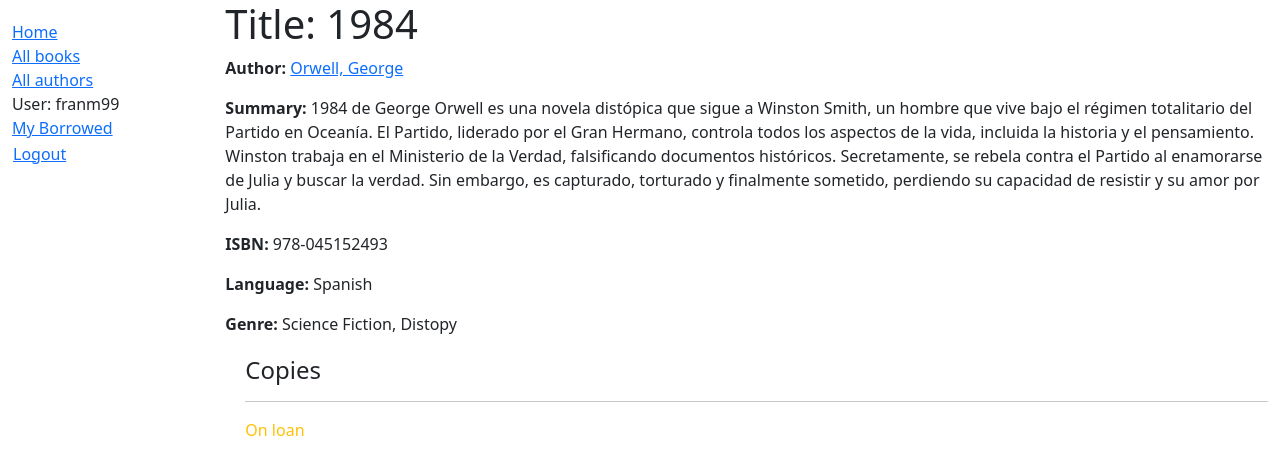
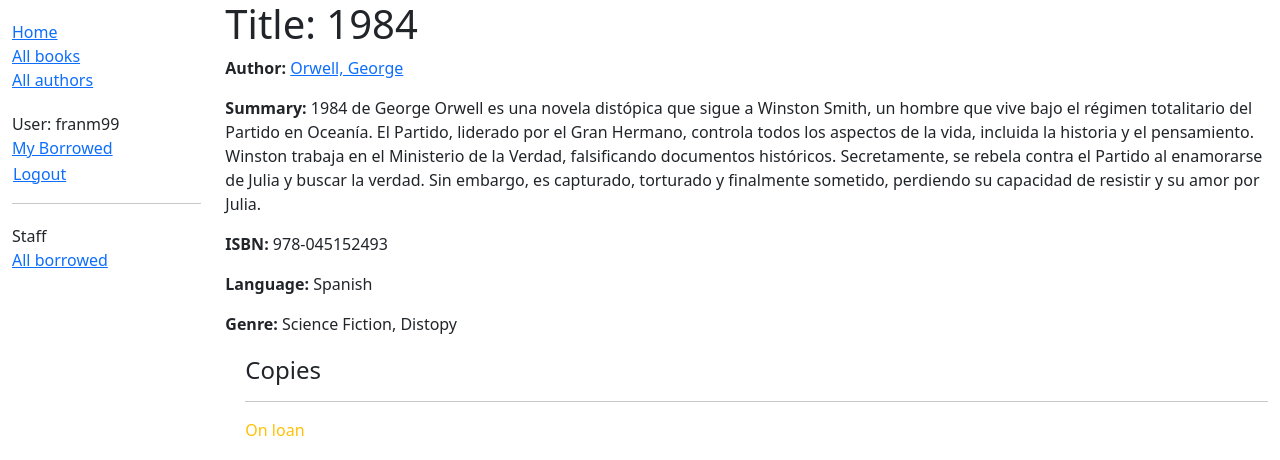
Before and after one commit to Franm99/LocalLibrary, a Django app: page /catalog/book/3 in a window 1280 px wide. Shown: the top 460 px of the page. Run offline with Django 4.2, Linux system fonts and the light colour scheme; a user stored in the database is signed in; data comes from the database, SQL or seed files in the repository; both versions use the stored data as it was after the commit.

Commit message:
Added staff view for borrowed books

```diff
--- a/catalog/models.py
+++ b/catalog/models.py
@@ -118,6 +118,7 @@
 
     class Meta:
         ordering = ['due_back']
+        permissions = (("can_mark_returned", "Set book as returned"), )
 
     def __str__(self):
         return f'{self.id} ({self.book.title})'
--- a/catalog/templates/base.html
+++ b/catalog/templates/base.html
@@ -28,7 +28,7 @@
                             <li><a href="{% url 'authors' %}">All authors</a></li>
 
                             {% if user.is_authenticated %}
-                                <li>User: {{ user.get_username }}</li>
+                            <li style="margin-top: 20px;">User: {{ user.get_username }}</li>
 
                             <li><a href="{% url 'my-borrowed' %}">My Borrowed</a></li>
 
@@ -41,6 +41,12 @@
                             {% else %}
                             <li><a href="{% url 'login' %}?next={{ request.path }}">Login</a></li>
                             {% endif %}
+
+                            {% if perms.catalog.can_mark_returned %}
+                            <hr class="solid">
+                            <li style="margin-top: 20px;">Staff</li>
+                            <li><a href="{% url 'all-borrowed' %}">All borrowed</a></li>
+                            {% endif%}
                         </ul>
                     {% endblock %}
                 </div>
--- a/catalog/urls.py
+++ b/catalog/urls.py
@@ -7,5 +7,6 @@
     path('book/<int:pk>', views.BookDetailView.as_view(), name='book-detail'),
     path('author/', views.AuthorListView.as_view(), name='authors'),
     path('author/<int:pk>', views.AuthorDetailView.as_view(), name='author-detail'),
-    path('mybooks/', views.LoanedBooksByUserListView.as_view(), name='my-borrowed')
+    path('mybooks/', views.LoanedBooksByUserListView.as_view(), name='my-borrowed'),
+    path('staff/allbooks', views.AllLoanedBooksListView.as_view(), name='all-borrowed'),
 ]
--- a/catalog/views.py
+++ b/catalog/views.py
@@ -2,7 +2,7 @@
 from django.db.models.query import QuerySet
 from django.shortcuts import render
 from django.views.generic import ListView, DetailView
-from django.contrib.auth.mixins import LoginRequiredMixin
+from django.contrib.auth.mixins import LoginRequiredMixin, PermissionRequiredMixin
 
 from .models import Book, Author, BookInstance, Genre
 
@@ -108,3 +108,16 @@
             .filter(status__exact='o')
             .order_by('due_back')
         )
+
+
+class AllLoanedBooksListView(LoginRequiredMixin, PermissionRequiredMixin, ListView):
+    """ Generic class-based view listing all loaned books from every registered user. """
+    model = BookInstance
+    template_name = 'catalog/bookinstance_list_all_borrowed.html'
+    paginate_by = 10
+    permission_required = 'catalog.can_mark_returned'
+
+    def get_queryset(self):
+        return (
+            BookInstance.objects.filter(status__exact='o').order_by('due_back')
+        )
```
Also changed, not shown: catalog/templates/catalog/bookinstance_list_all_borrowed.html (added, +20 -0 lines), catalog/migrations/0007_alter_bookinstance_options.py (added), db.sqlite3. Lines whose indentation alone changed are shown as unchanged.
